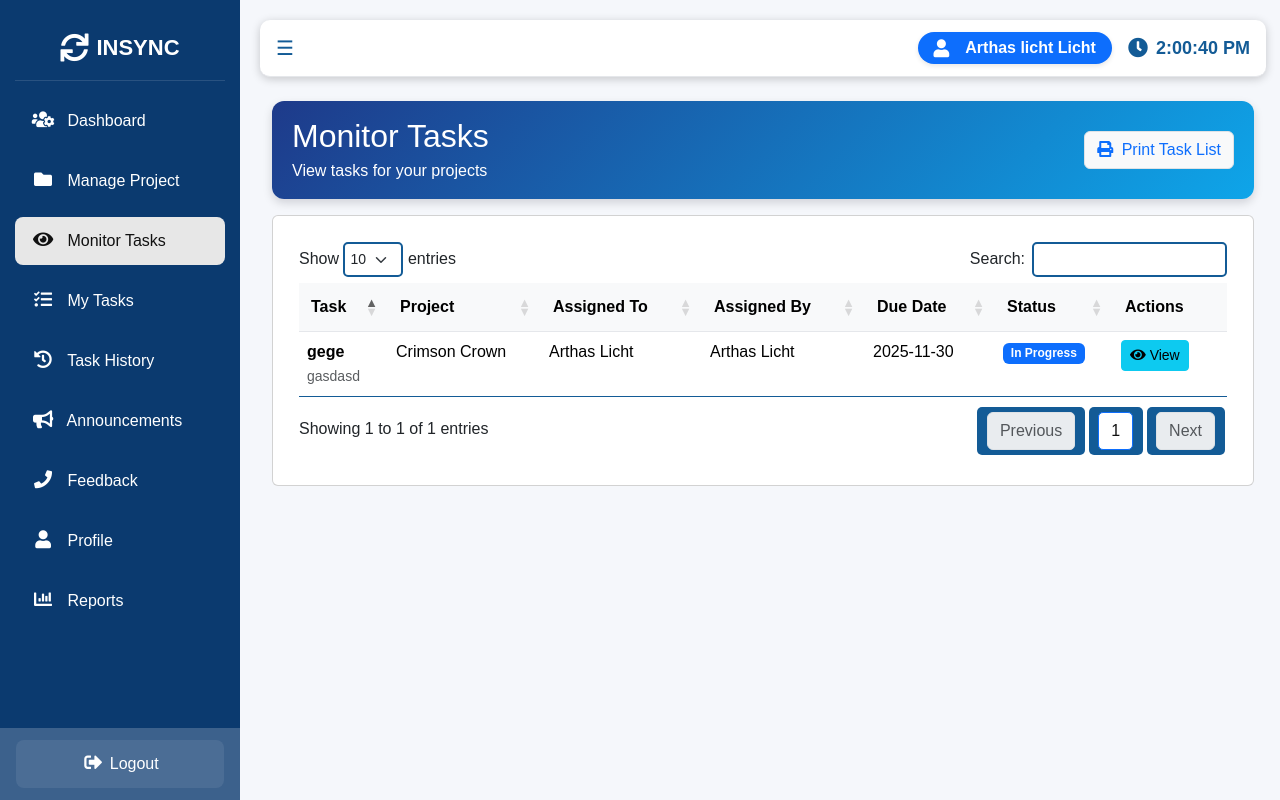
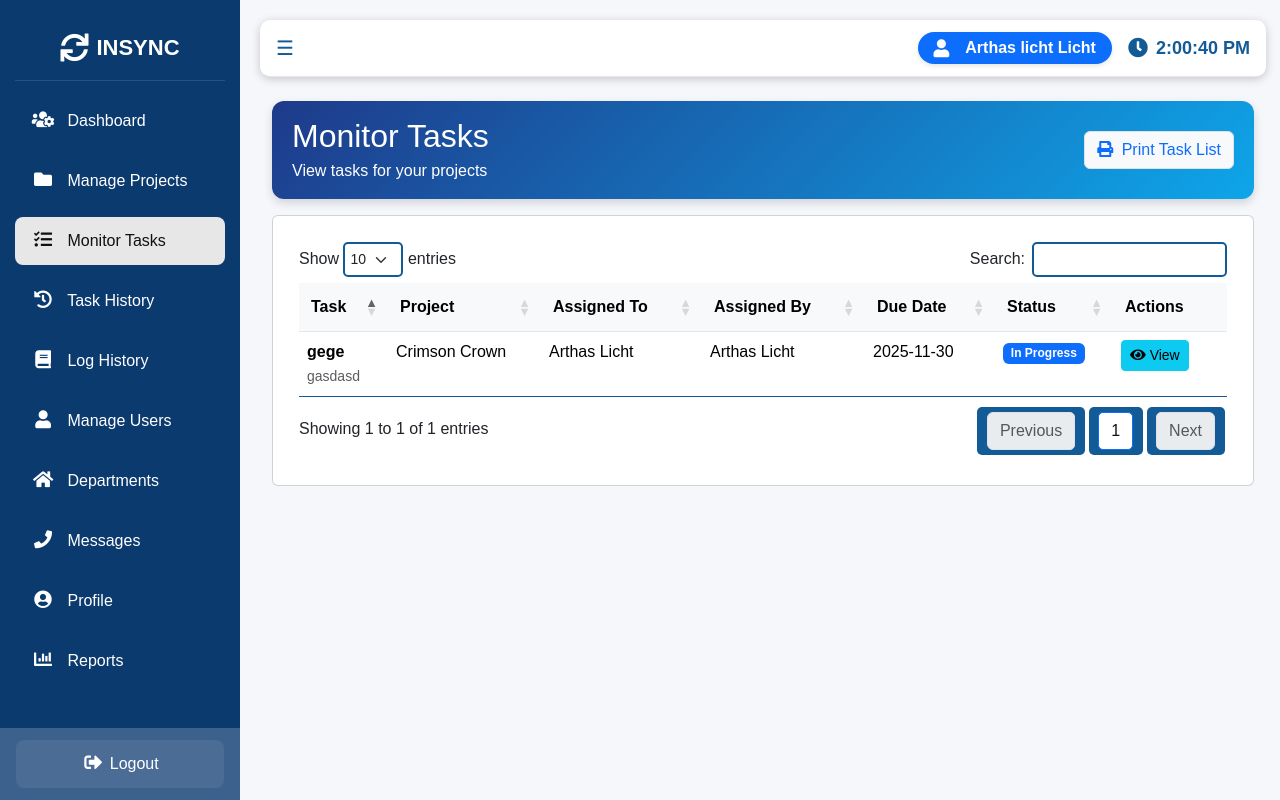
Before and after one commit to hj-dane/oop, a PHP site: page /navigation/admin/tasks/taskspage.php in a window 1280 px wide. Run offline with PHP 8.4, Linux system fonts and the light colour scheme; a user stored in the database is signed in; data comes from the database, SQL or seed files in the repository.

Commit message:
Refactor taskspage.php navigation links

```diff
--- a/navigation/admin/tasks/taskspage.php
+++ b/navigation/admin/tasks/taskspage.php
@@ -95,24 +95,36 @@ $lastname   = $_SESSION['lastname'] ?? '';
       <span class="full-text">InSync</span>
     </div>
 
-    <a href="../dashboard.php" class=" mb-2 mt-3"><i class="fas fa-users-cog me-2"></i> <span>Dashboard</span></a>
-    <a href="../projects/projectpage.php" class="mb-2 mt-1"><i class="fas fa-folder me-2"></i> <span>Manage Project</span></a>
+    <a href="../dashboard.php" class="mb-2 mt-3">
+      <i class="fas fa-users-cog me-2"></i> <span>Dashboard</span>
+    </a>
 
-    <a href="../tasks/monitortaskspage.php" class="link-active mb-2 mt-1 text-truncate">
-      <i class="fas fa-eye me-2"></i> <span>Monitor Tasks</span>
+    <a href="../projects/projectpage.php" class="mb-2 mt-1">
+      <i class="fas fa-folder me-2"></i> <span>Manage Projects</span>
     </a>
-    <a href="../tasks/mytaskspage.php" class=" mb-2 mt-1 text-truncate">
-      <i class="fas fa-tasks me-2"></i> <span>My Tasks</span>
+    <a href="taskspage.php" class="link-active mb-2 mt-1 text-truncate">
+      <i class="fas fa-tasks me-2"></i> <span>Monitor Tasks</span>
     </a>
-    <a href="../tasks/taskhistorypage.php" class="mb-2 mt-1 text-truncate">
+    <a href="taskhistorypage.php" class="mb-2 mt-1 text-truncate">
       <i class="fas fa-history me-2"></i> <span>Task History</span>
     </a>
-    <a href="../announcement/announcementpage.php" class="mb-2 mt-1">
-      <i class="fas fa-bullhorn me-2"></i> <span>Announcements</span>
+
+    <a href="../logs/loghistorypage.php" class=" mb-2 mt-1 text-truncate">
+      <i class="fas fa-book me-2"></i> <span>Log History</span>
     </a>
-    <a href="../feedback/feedbackpage.php" class="mb-2 mt-1"><i class="fas fa-phone me-2"></i> <span>Feedback</span></a>
+    <a href="../account/accountpage.php" class="mb-2 mt-1">
+      <i class="fas fa-user me-2"></i> <span>Manage Users</span>
+    </a>
+    <a href="../departments/departmentpage.php" class="mb-2 mt-1 text-truncate">
+      <i class="fas fa-home me-2"></i> <span>Departments</span>
+    </a>
+    <a href="../contact/contactpage.php" class="mb-2 mt-1">
+      <i class="fas fa-phone me-2"></i> <span>Messages</span>
+    </a>
+    <a href="../profile/profile.php" class="mb-2 mt-1">
+      <i class="fas fa-user-circle me-2"></i> <span>Profile</span>
+    </a>
 
-    <a href="../profile/profile.php" class="mb-2 mt-1"><i class="fas fa-user me-2"></i> <span>Profile</span></a>
     <a href="../reports/reportspage.php" class=" mb-2 mt-1 text-truncate">
       <i class="fas fa-chart-bar me-2"></i> <span>Reports</span>
     </a>
@@ -121,6 +133,7 @@ $lastname   = $_SESSION['lastname'] ?? '';
     </div>
   </div>
   <div class="sidebar-overlay" id="sidebarOverlay"></div>
+
 
   <!-- Main Content -->
   <div class="content" id="content">
```
